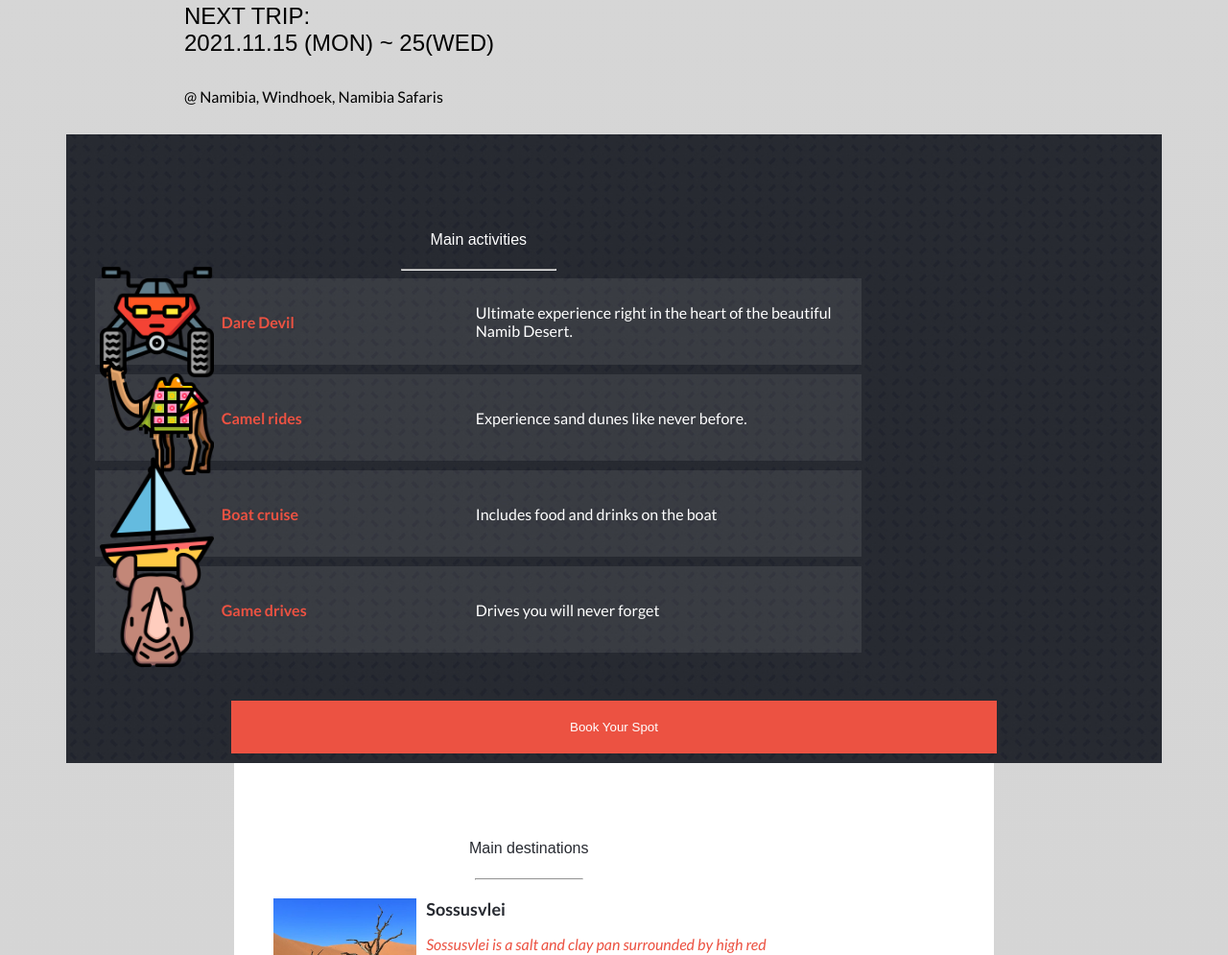
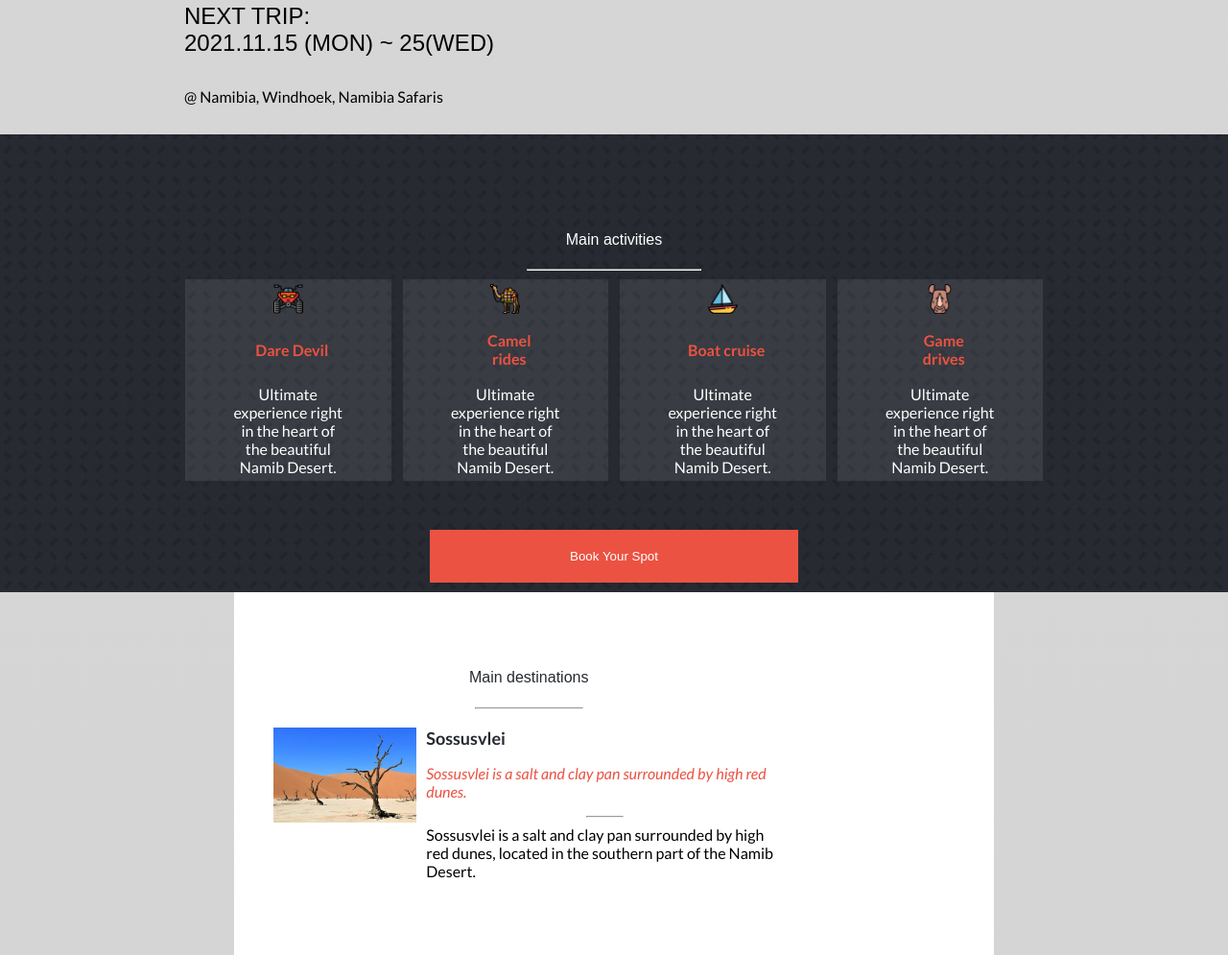
Before and after one commit to rtonata88/namibia_safaris, a plain HTML site: page index.html in a window 1280 px wide. Shown: the part 555-1550 px from the top of the page at 96% size. Drawn offline with Linux system fonts and the light colour scheme; a web font is replaced by a local one.

Commit message:
Add activities section desktop

```diff
--- a/assets/css/style.css
+++ b/assets/css/style.css
@@ -171,7 +171,6 @@ h5 {
     justify-content: space-between;
     margin-bottom: 10px;
     height: 80px;
-
 }
 
 .activity-title{
@@ -396,7 +395,6 @@ h5 {
 
     .content{
         display: flex;
-        flex-direction: column;
         background-color: #F5F5F5;
         background-image: linear-gradient(rgba(211, 211, 211, 0.9), rgba(211, 211, 211, 1)), url("../images/bg-image2.jpg");
         background-size: contain;
@@ -424,4 +422,49 @@ h5 {
     .trip-date{
         font-size: 24px;
     }
+
+    .main-activities{
+        display: flex;
+        background-color: #F5F5F5;
+        background-image: url("../images/bg-image3.png");
+        background-size: cover;
+        background-repeat: no-repeat;
+        color: white;
+        justify-content: center;
+        align-items: center;
+        height: auto;
+        width: 100%;
+    }
+
+    .primary-color{
+        color: #EC5242;
+    }
+
+    .horizontal-rule-20{
+        width: 20%;
+    }
+
+    .activities{
+        display: flex;
+        gap: 10px;
+        justify-content: center;
+
+    }
+
+    .activity-wrapper{
+        padding: 5px;
+        background-color: rgba(211, 211, 211, 0.1);
+        flex-direction: column;
+        height: 200px;
+        text-align: center;
+        border: 1px solid #272A31;
+    }
+
+    .activity-wrapper:hover{
+       border: 1px solid #9e9fa1;
+    }
+
+    .main-button{
+        width: 30%;
+    }
 }
--- a/index.html
+++ b/index.html
@@ -68,6 +68,7 @@
                     <div class="content-wrapper">
                         <h4 class="section-title">Main activities</h4>
                         <hr class="horizontal-rule-20 primary-color">
+                        <section class="activities">
                         <section class="activity-wrapper">
                             <img src="./assets/icons/quad.png" alt="Quad bike" class="image-icon">
                             <div class="activity-title primary-color">
@@ -77,13 +78,14 @@
                                 Ultimate experience right in the heart of the beautiful Namib Desert.
                             </div>
                         </section>
-                        <section class="activity-wrapper">
+
+                             <section class="activity-wrapper">
                             <img src="./assets/icons/camel.png" alt="Camel riding" class="image-icon">
                             <div class="activity-title primary-color">
                                 <strong>Camel rides</strong>
                             </div>
                             <div class="activity-info">
-                                Experience sand dunes like never before.
+                                Ultimate experience right in the heart of the beautiful Namib Desert.
                             </div>
                         </section>
                         <section class="activity-wrapper">
@@ -92,7 +94,7 @@
                                 <strong>Boat cruise</strong>
                             </div>
                             <div class="activity-info">
-                                Includes food and drinks on the boat
+                                Ultimate experience right in the heart of the beautiful Namib Desert.
                             </div>
                         </section>
                         <section class="activity-wrapper">
@@ -101,8 +103,9 @@
                                 <strong>Game drives</strong>
                             </div>
                             <div class="activity-info">
-                                Drives you will never forget
+                                Ultimate experience right in the heart of the beautiful Namib Desert.
                             </div>
+                        </section>
                         </section>
                     </div>
                     <button class="main-button" type="button">
```
